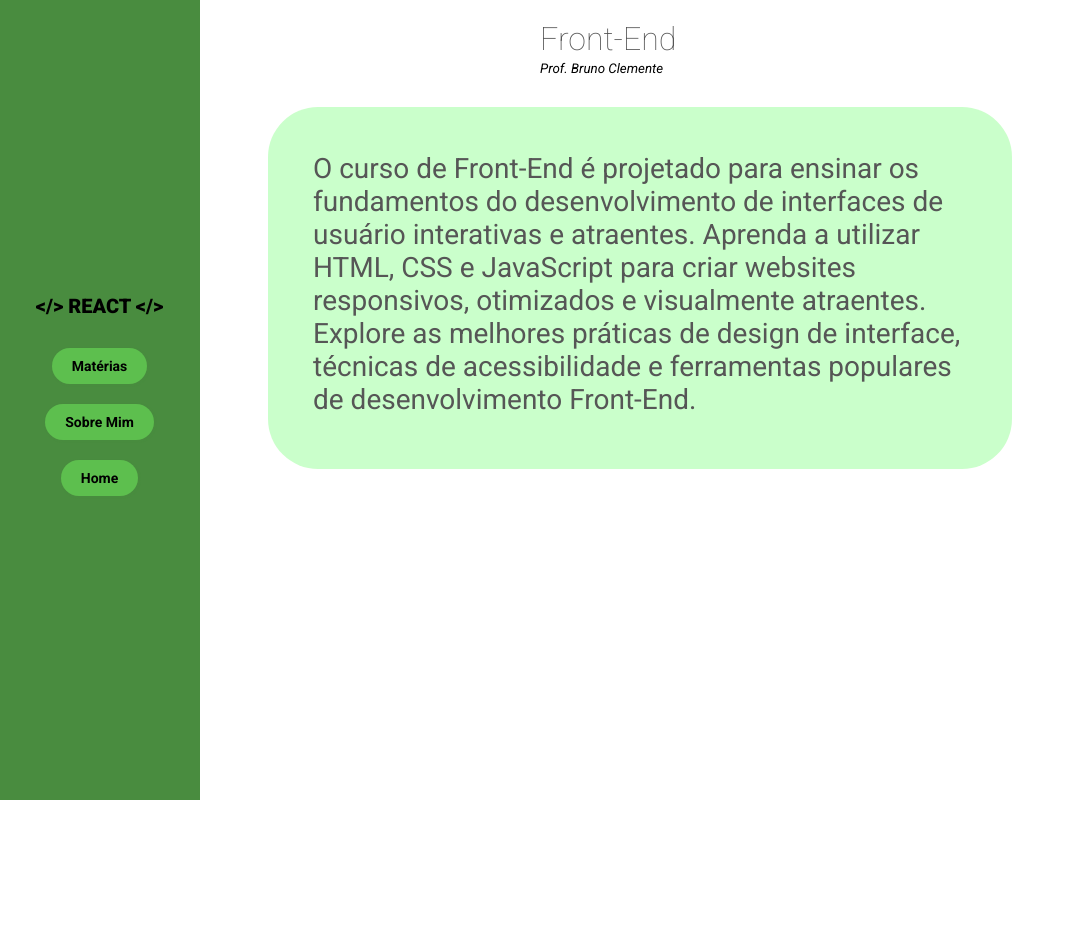
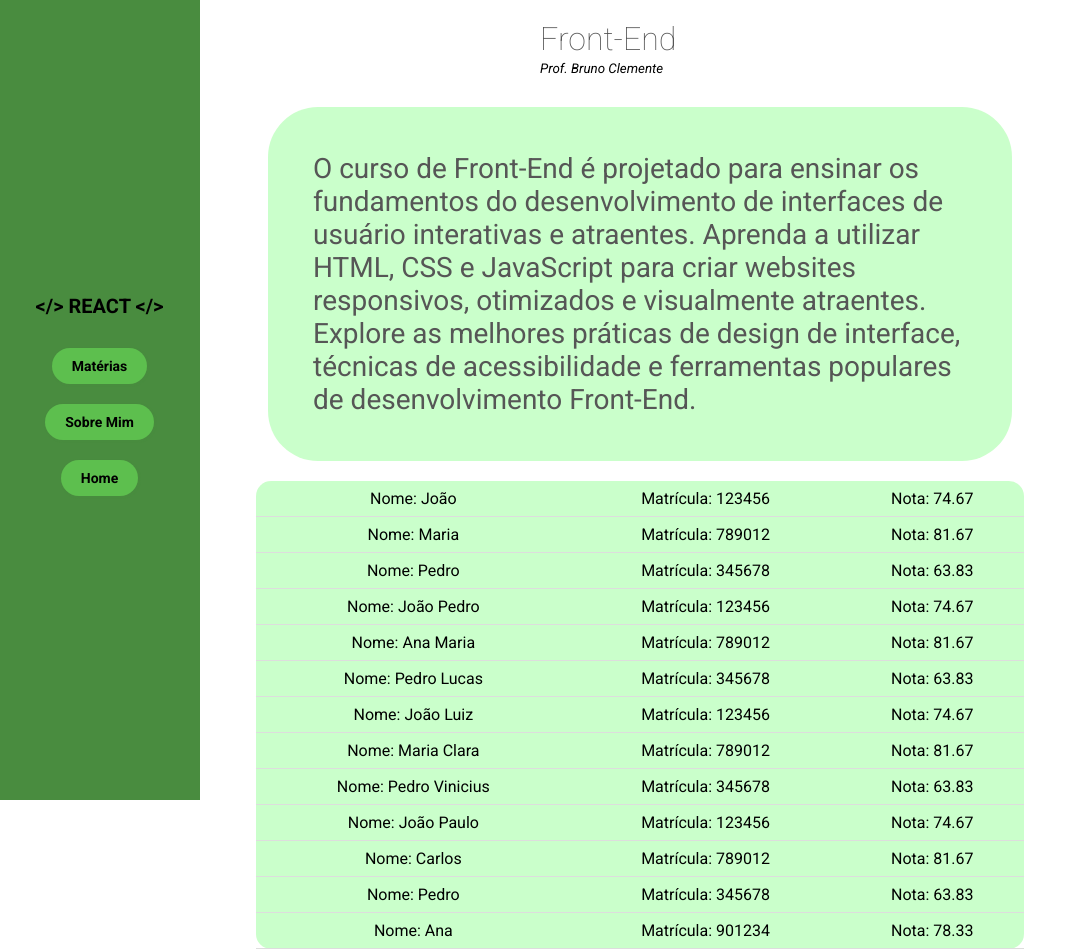
Before and after one commit to AlexandreBolsoni/TrabalhoFront-end2, a React (Create React App) app: page /posts/1 in a window 1280 px wide. Shown: the whole page, without its empty margins (0-1087 px from the left). Before the commit the page ends 800 px from the top, so only its background shows below. Built offline with nearby package versions, Linux system fonts and the light colour scheme.

Commit message:
adicionando tabela

```diff
--- a/src/App.module.css
+++ b/src/App.module.css
@@ -1,10 +1,4 @@
-.App {
-  overflow-x: hidden;
-  background-color: #ffffff;
-  display: flex;
-  flex-direction: column;
-  height: 100vh;
-}
+
 
 /* Estilos para celular */
 @media (max-width: 600px) {
--- a/src/componentes/AlunosCard/index.jsx
+++ b/src/componentes/AlunosCard/index.jsx
@@ -8,11 +8,8 @@ function AlunoCard() {
   const parametros = useParams()
   console.log(parametros)
 
-
-
-
-  const curso = posts.find(elemento => elemento.id === Number(parametros.id));
-  if(!curso) {
+  const post = posts.find(elemento => elemento.id === Number(parametros.id));
+  if(!post) {
     return (
       <NaoEncontrada />
     )
@@ -24,17 +21,17 @@ function AlunoCard() {
 
             <tr className={styles.PostTitulo}>
               <td>
-                <p>{curso.nome}</p>
+                <p>{post.alunos.nome}</p>
               </td>
             </tr>
             <tr>
               <td>
-                <p>{curso.matricula}</p>
+                <p>{post.alunos.matricula}</p>
               </td>
             </tr>
             <tr>
               <td className={styles.PostDescricao}>
-                {curso.notas}
+                {post.alunos.nota}
               </td>
             </tr>
           </tbody>
--- a/src/componentes/Menu/Menu.module.css
+++ b/src/componentes/Menu/Menu.module.css
@@ -12,7 +12,7 @@
 }
 
 .menu_logo {
-    font-weight: 1000;
+    font-weight: 600;
     font-size: 20px;
     margin-bottom: 20px;
 }
@@ -38,13 +38,16 @@
 }
 
 .menu a:hover {
-    transform: scale(1.2);
+    transform: scale(1.1);
 }/* Estilos para celular */
 @media (max-width: 900px) {
     .menu {
         width: 100%;
         height: 100px;
         padding: 15px;
+        position: fixed;
+        top: 0;
+        left: 0;
     }
 
     .menu_logo {
@@ -57,24 +60,7 @@
 
     .menu a {
         font-size: 18px;
-        margin: 5px;
+        margin: 15px;
         padding: 5px 10px;
     }
 }
-
-@media (max-width: 900px) and (orientation: landscape) {
-    /* Estilos adicionais para lidar com a rolagem na orientação paisagem */
-    body {
-      overflow-y: scroll; /* Habilita a rolagem vertical */
-    }
-
-    .menu {
-      position: sticky;
-      top: 0;
-    }
-
-    .menu.hidden {
-      position: fixed;
-      top: -100%;
-    }
-  }
--- a/src/json/posts.json
+++ b/src/json/posts.json
@@ -12,6 +12,51 @@
           },
           {
               "nome": "Maria",
+              "matricula": 789012,
+              "nota": 81.67
+          },
+          {
+              "nome": "Pedro",
+              "matricula": 345678,
+              "nota": 63.83
+          },
+          {
+              "nome": "João Pedro",
+              "matricula": 123456,
+              "nota": 74.67
+          },
+          {
+              "nome": "Ana Maria",
+              "matricula": 789012,
+              "nota": 81.67
+          },
+          {
+              "nome": "Pedro Lucas",
+              "matricula": 345678,
+              "nota": 63.83
+          },
+          {
+              "nome": "João Luiz",
+              "matricula": 123456,
+              "nota": 74.67
+          },
+          {
+              "nome": "Maria Clara",
+              "matricula": 789012,
+              "nota": 81.67
+          },
+          {
+              "nome": "Pedro Vinicius",
+              "matricula": 345678,
+              "nota": 63.83
+          },
+          {
+              "nome": "João Paulo",
+              "matricula": 123456,
+              "nota": 74.67
+          },
+          {
+              "nome": "Carlos",
               "matricula": 789012,
               "nota": 81.67
           },
@@ -86,6 +131,26 @@
       "descricao": "No curso de Back-End II, você mergulhará mais a fundo no desenvolvimento de sistemas e aplicativos server-side. Aprofunde seus conhecimentos em linguagens de programação como Python, Java ou Ruby e aprenda a criar APIs robustas, gerenciar bancos de dados avançados e implementar a lógica de negócios complexa por trás das aplicações web. Este curso permitirá que você se torne um especialista em infraestrutura de servidores e garanta o bom funcionamento dos sistemas.",
       "slug": "Prof. Maycon Guedes",
       "alunos": [
+          {
+              "nome": "João",
+              "matricula": 123456,
+              "nota": 70.0
+          },
+          {
+              "nome": "Maria",
+              "matricula": 789012,
+              "nota": 81.67
+          },
+          {
+              "nome": "Pedro",
+              "matricula": 345678,
+              "nota": 73.33
+          },
+          {
+              "nome": "Ana",
+              "matricula": 901234,
+              "nota": 77.5
+          },
           {
               "nome": "João",
               "matricula": 123456,
--- a/src/paginas/PostPage/PostPage.module.css
+++ b/src/paginas/PostPage/PostPage.module.css
@@ -28,11 +28,37 @@
   padding: 45px;
 }
 
-/* Estilos para celular */
+table {
+  border-radius: 15px;
+  text-align: center;
+  width: 60%;
+  background-color: rgba(0, 255, 8, 0.207);
+  margin: 0 auto;
+  border-collapse: collapse;
+}
+
+th, td {
+  padding: 8px;
+  text-align: center;
+  border-bottom: 1px solid #ddd;
+}
+
+tr:hover {
+  background-color: #f5f5f5;
+}
+
+p {
+  margin: 0;
+}
+
 @media (max-width: 600px) {
   .PostDescricao {
       font-size: 18px;
       max-width: 80%;
       padding: 30px;
   }
+
+  table {
+      width: 80%;
   }
+}
--- a/src/paginas/PostPage/index.jsx
+++ b/src/paginas/PostPage/index.jsx
@@ -1,38 +1,49 @@
 import { useParams } from "react-router-dom";
-import AlunoCard from "../../componentes/AlunosCard";
-import posts from "../../json/posts.json"
+// import AlunoCard from "../../componentes/AlunosCard";
+import posts from "../../json/posts.json";
 import NaoEncontrada from "../NaoEncontrada";
-import styles from './PostPage.module.css'
+import styles from './PostPage.module.css';
 
 function PostPage() {
-  const parametros = useParams()
-  console.log(parametros)
+  const parametros = useParams();
+  console.log(parametros);
 
-  const post = posts.find(elemento => elemento.id === Number(parametros.id));
-  if(!post) {
-    return (
-      <NaoEncontrada />
-    )
+  const post = posts.find((elemento) => elemento.id === Number(parametros.id));
+  if (!post) {
+    return <NaoEncontrada />;
   }
+
   return (
-  <>
-  <div>
+    <>
+      <div>
         <div className={styles.PostPage}>
           <div className={styles.PostTitulo}>
-              <h1>{post.titulo}</h1>
-              <small>{post.slug}</small>
+            <h1>{post.titulo}</h1>
+            <small>{post.slug}</small>
           </div>
-          <div className={styles.PostDescricao}>
-            {post.descricao}
-          </div>
-
-        </div>
-        <AlunoCard/>
-
+          <div className={styles.PostDescricao}>{post.descricao}</div>
         </div>
 
+        <table>
+          <tbody>
+            {post.alunos.map((aluno) => (
+              <tr key={aluno.matricula}>
+                <td>
+                  <p>Nome: {aluno.nome}</p>
+                </td>
+                <td>
+                  <p>Matrícula: {aluno.matricula}</p>
+                </td>
+                <td>
+                  <p>Nota: {aluno.nota}</p>
+                </td>
+              </tr>
+            ))}
+          </tbody>
+        </table>
+      </div>
     </>
-  )
+  );
 }
 
 export default PostPage;
```
Lines whose indentation alone changed are shown as unchanged.
